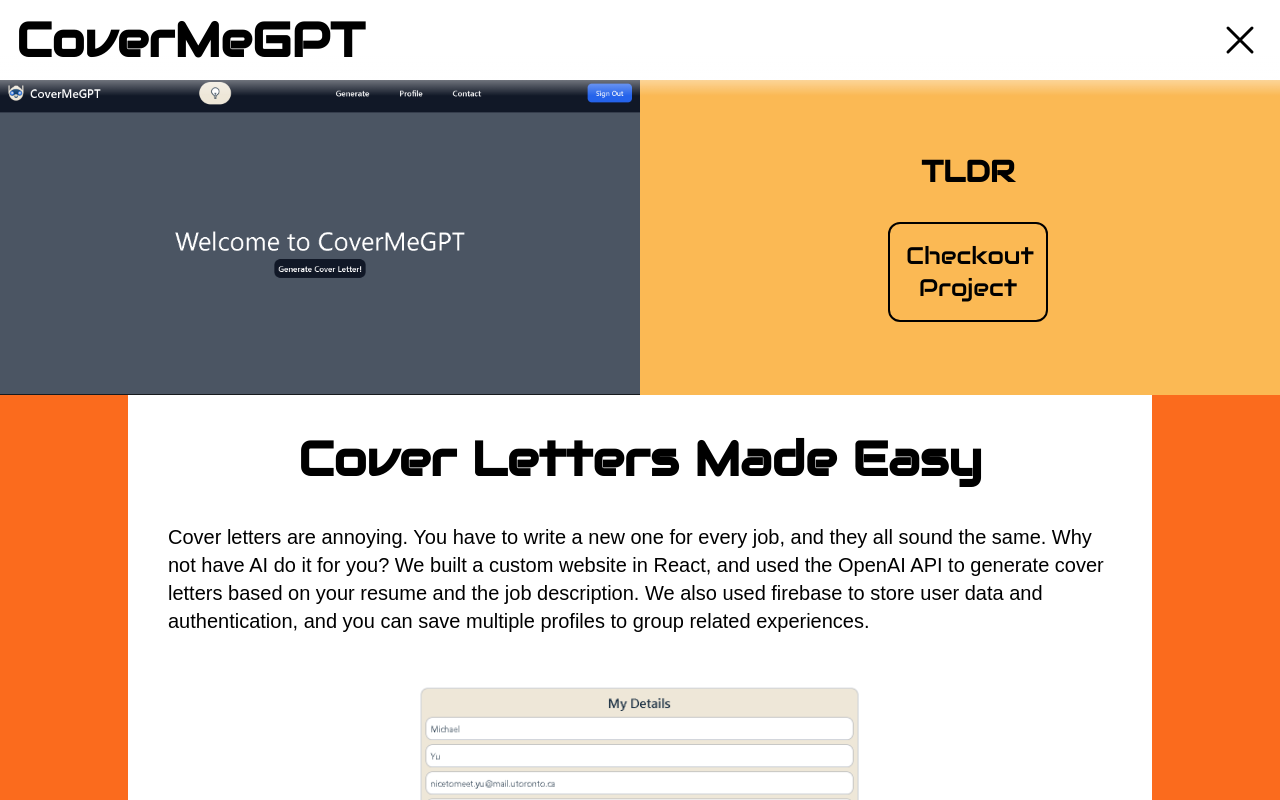
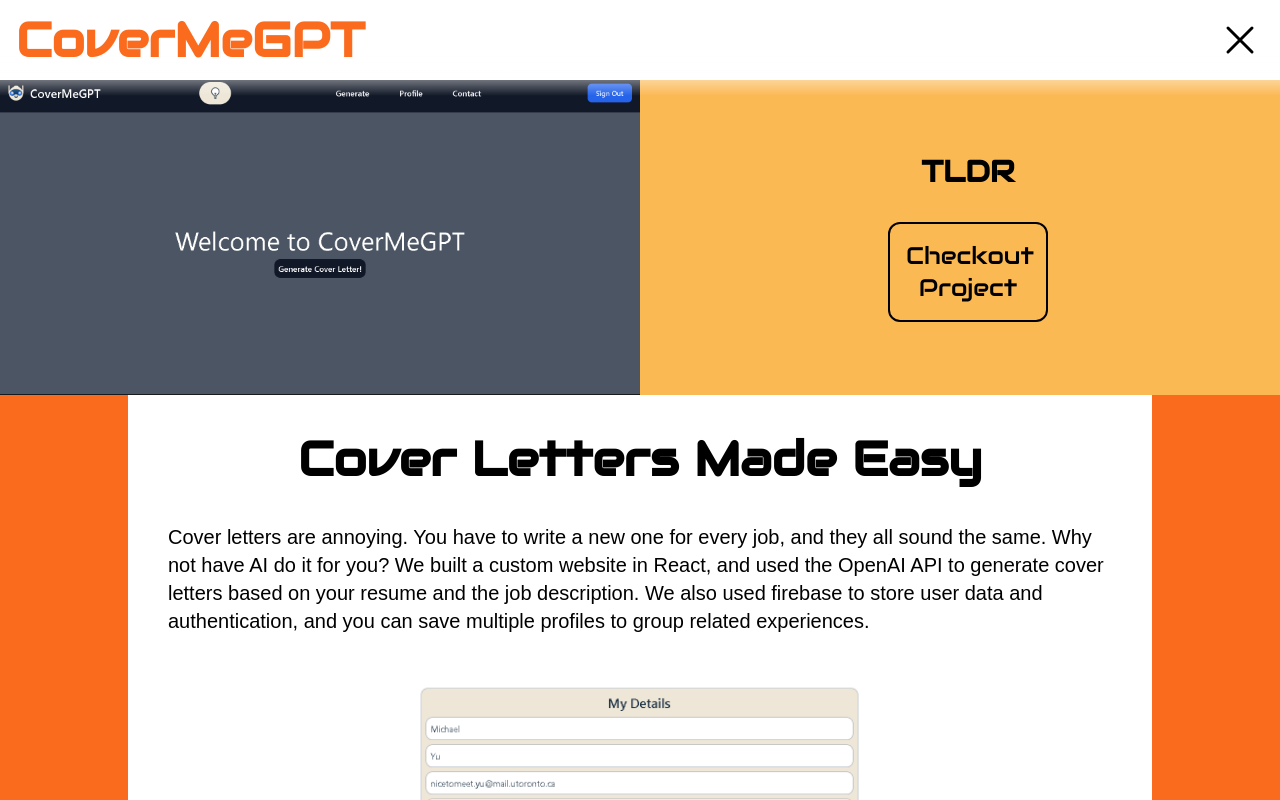
Before and after one commit to michaelwaves/next-portfolio-production, a Next.js app: page /CoverMeGPT in a window 1280 px wide. Built offline with nearby package versions, Linux system fonts and the light colour scheme; a web font is replaced by a local one.

Commit message:
title fix for vocalverse and covermegpt

```diff
--- a/pages/CoverMeGPT.tsx
+++ b/pages/CoverMeGPT.tsx
@@ -22,7 +22,7 @@
             exit={myExit}
             className="text-xl md:text-2xl fixed top-0 left-0 z-10 w-full h-full overflow-y-scroll items-center justify-center ">
             <div className='header-top'>
-                <h1 className='w-2/3 text-5xl'>CoverMeGPT</h1>
+                <h1 className='w-2/3 text-5xl title'>CoverMeGPT</h1>
                 <div className='w-1/3 flex justify-end' onClick={(e) => handleClick(e)}>
                     <svg xmlns="http://www.w3.org/2000/svg" fill="none" viewBox="0 0 24 24" strokeWidth={1.5} stroke="currentColor" className="close-x">
                         <path strokeLinecap="round" strokeLinejoin="round" d="M6 18L18 6M6 6l12 12" />
--- a/pages/Vocalverse.tsx
+++ b/pages/Vocalverse.tsx
@@ -22,7 +22,7 @@
             exit={myExit}
             className="text-xl md:text-2xl fixed top-0 left-0 z-10 w-full h-full overflow-y-scroll items-center justify-center ">
             <div className='header-top'>
-                <h1 className='w-2/3 text-5xl'>The VocalVerse</h1>
+                <h1 className='w-2/3 text-5xl title'>The VocalVerse</h1>
                 <div className='w-1/3 flex justify-end' onClick={(e) => handleClick(e)}>
                     <svg xmlns="http://www.w3.org/2000/svg" fill="none" viewBox="0 0 24 24" strokeWidth={1.5} stroke="currentColor" className="close-x">
                         <path strokeLinecap="round" strokeLinejoin="round" d="M6 18L18 6M6 6l12 12" />
```
